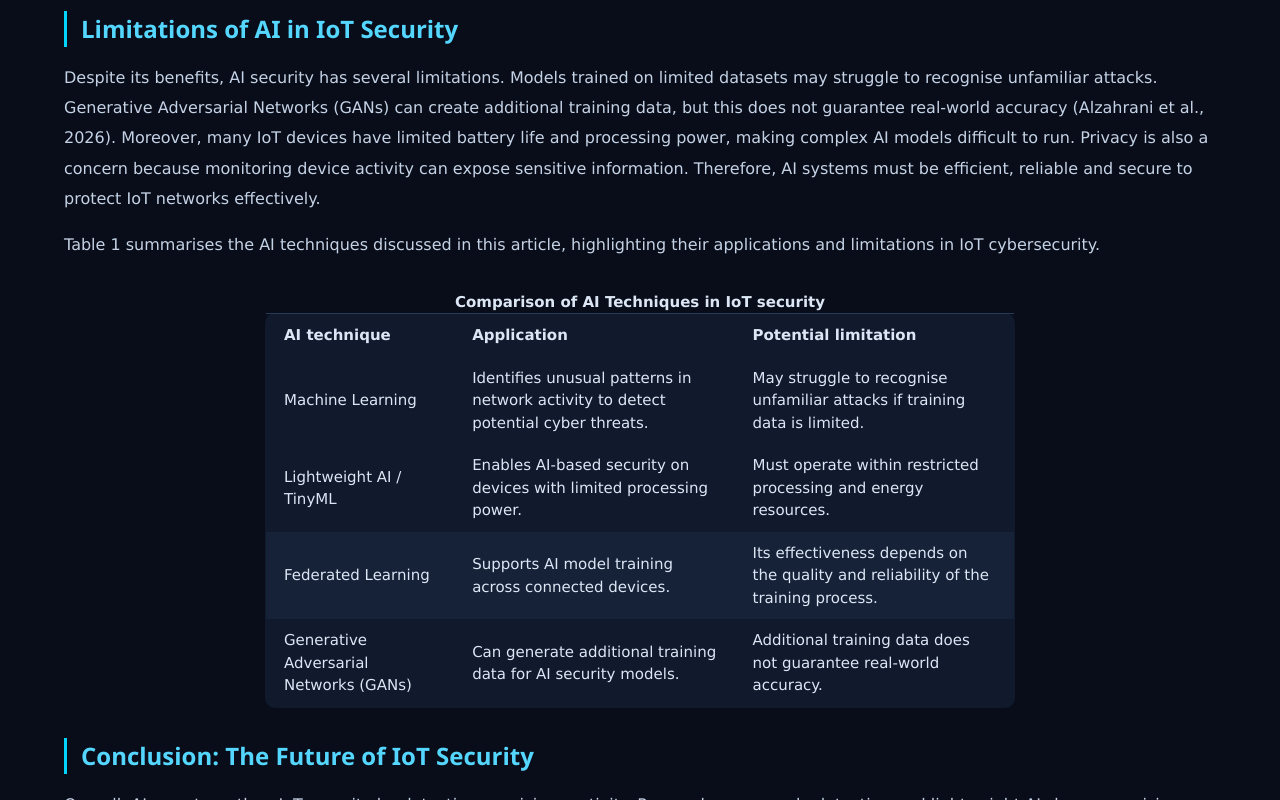
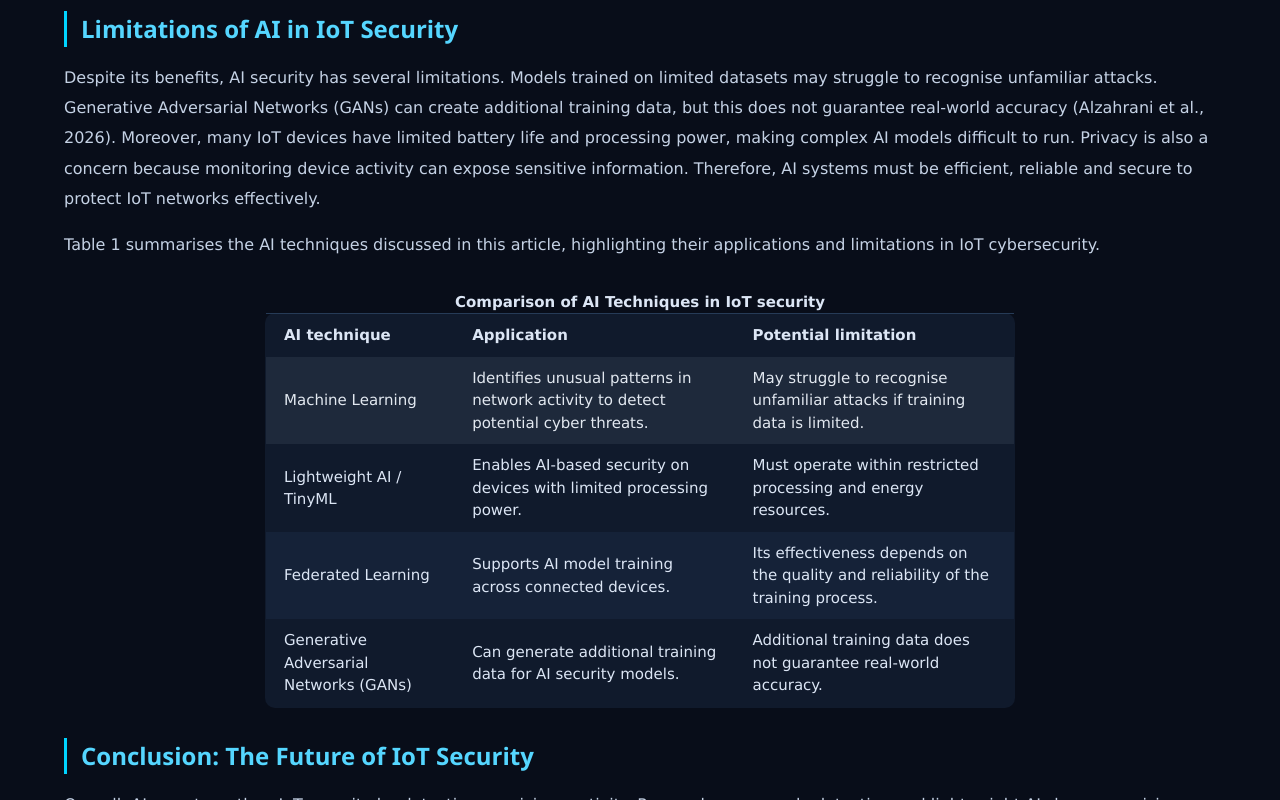
Before and after one commit to FEPSFY6985275/FY6985275, a plain HTML site: page index.html in a window 1280 px wide. In both pictures the pointer is over the element "Machine Learning". Shown: the part 2227-3027 px from the top of the page. Drawn offline with nearby package versions, Linux system fonts and the light colour scheme; no server answers.

```diff
--- a/style.css
+++ b/style.css
@@ -161,8 +161,11 @@ table:first-of-type td:hover a {
     color: #00d4ff;
 }
 
-table:nth-of-type(2) tr:hover,
-table:nth-of-type(2) td:hover {
-    background: inherit;
-    color: inherit;
+table:nth-of-type(2) tr:hover td {
+    background-color: #0f172a !important;
+    color: #e2e8f0 !important;
 }
+
+table:nth-of-type(2) tr:nth-child(even):hover td {
+    background-color: #1e293b !important;
+}
```
